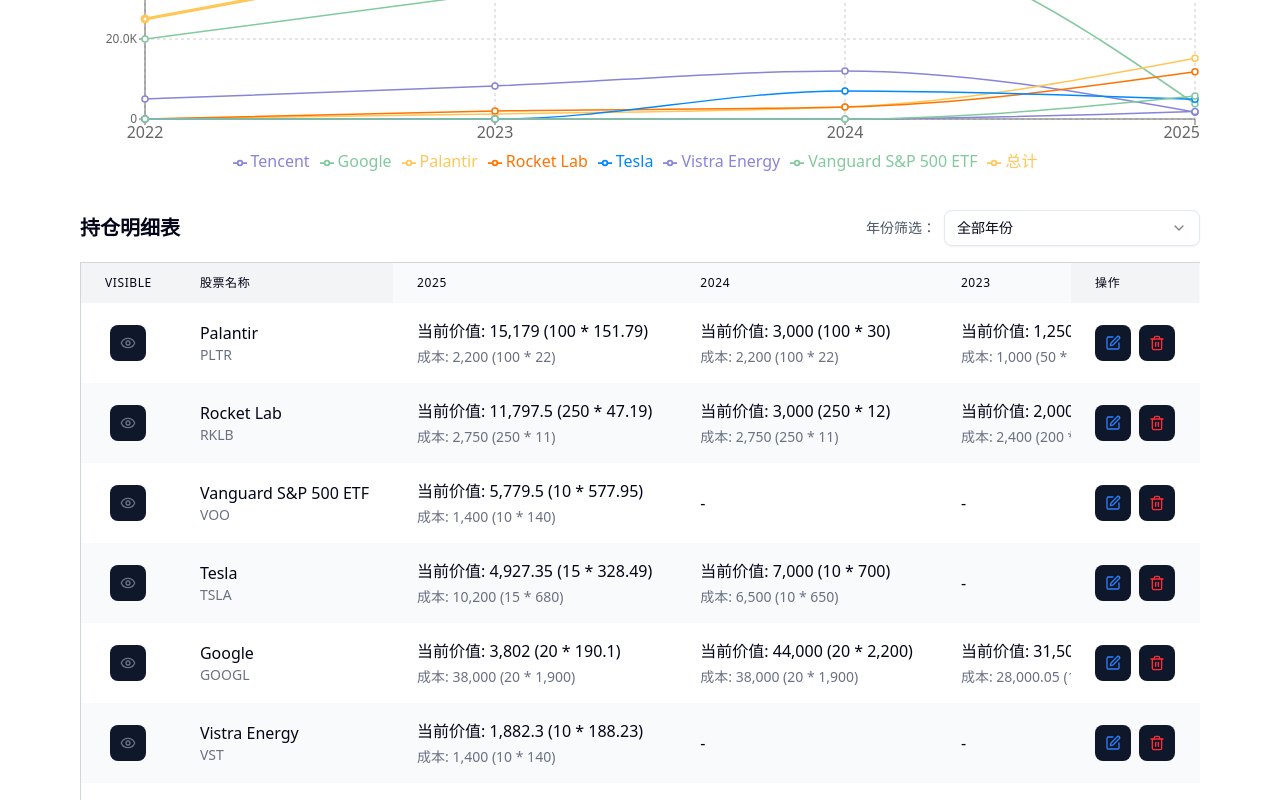
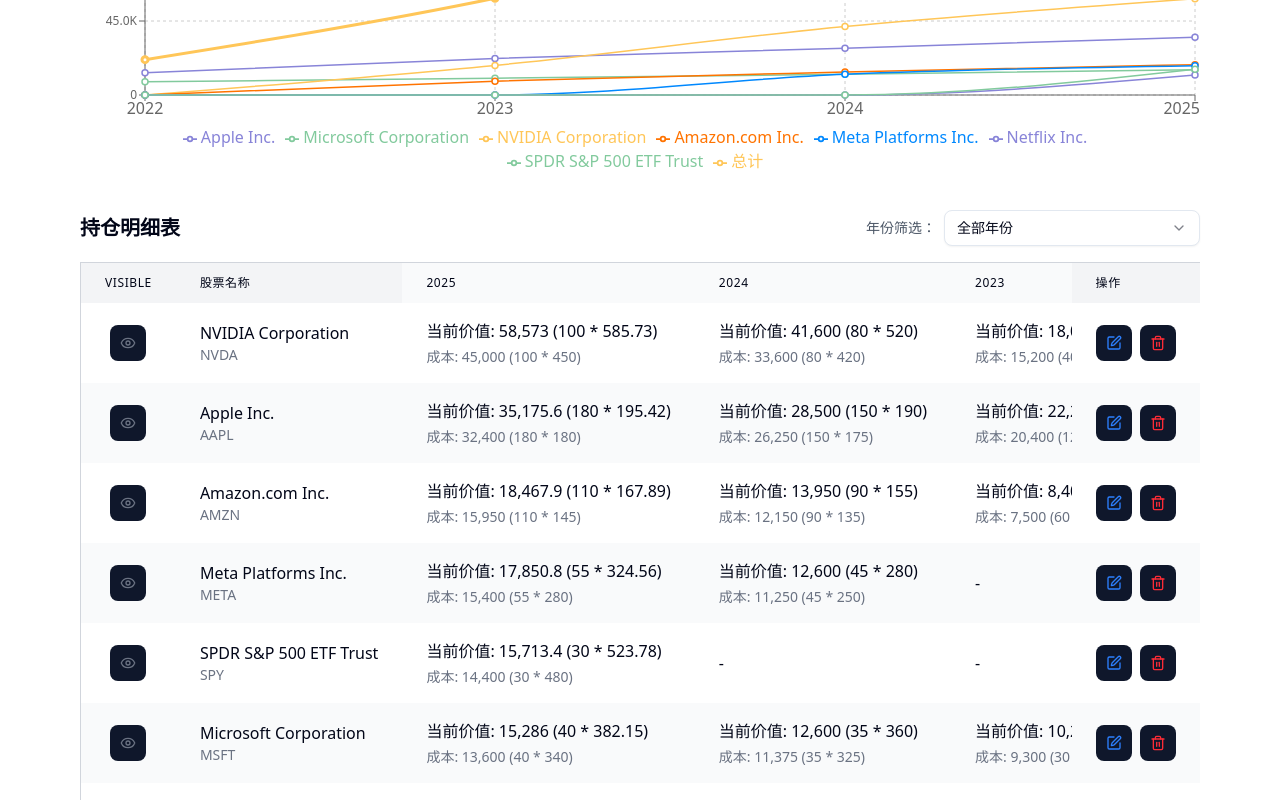
Before and after one commit to wenisy/StockPulse, a Next.js app: page / in a window 1280 px wide. Shown: the part 2000-2800 px from the top of the page. Built offline with nearby package versions, Linux system fonts and the light colour scheme.

Commit message:
feat: 随机化股票数据以保护隐私

```diff
--- a/public/data/prices.json
+++ b/public/data/prices.json
@@ -9,41 +9,39 @@
     "name": "CNY-USD",
     "lastUpdated": "2025-07-21"
   },
-  "0700.HK": {
-    "price": 66.43904263499999,
-    "originalPrice": 521.5,
-    "currency": "HKD",
-    "name": "Tencent",
+  "AAPL": {
+    "price": 195.42,
+    "name": "Apple Inc.",
     "lastUpdated": "2025-07-21"
   },
-  "TSLA": {
-    "price": 328.49,
-    "name": "Tesla",
+  "MSFT": {
+    "price": 382.15,
+    "name": "Microsoft Corporation",
     "lastUpdated": "2025-07-21"
   },
-  "VST": {
-    "price": 188.23,
-    "name": "Vistra Energy",
+  "NVDA": {
+    "price": 585.73,
+    "name": "NVIDIA Corporation",
     "lastUpdated": "2025-07-21"
   },
-  "PLTR": {
-    "price": 151.79,
-    "name": "Palantir",
+  "AMZN": {
+    "price": 167.89,
+    "name": "Amazon.com Inc.",
     "lastUpdated": "2025-07-21"
   },
-  "RKLB": {
-    "price": 47.19,
-    "name": "Rocket Lab",
+  "META": {
+    "price": 324.56,
+    "name": "Meta Platforms Inc.",
     "lastUpdated": "2025-07-21"
   },
-  "GOOGL": {
-    "price": 190.1,
-    "name": "Google",
+  "NFLX": {
+    "price": 485.23,
+    "name": "Netflix Inc.",
     "lastUpdated": "2025-07-21"
   },
-  "VOO": {
-    "price": 577.95,
-    "name": "Vanguard S&P 500 ETF",
+  "SPY": {
+    "price": 523.78,
+    "name": "SPDR S&P 500 ETF Trust",
     "lastUpdated": "2025-07-21"
   }
 }
--- a/public/data/symbols.json
+++ b/public/data/symbols.json
@@ -1,32 +1,32 @@
 {
     "stocks": [
         {
-            "symbol": "0700.HK",
-            "name": "Tencent"
+            "symbol": "AAPL",
+            "name": "Apple Inc."
         },
         {
-            "symbol": "TSLA",
-            "name": "Tesla"
+            "symbol": "MSFT",
+            "name": "Microsoft Corporation"
         },
         {
-            "symbol": "VST",
-            "name": "Vistra Energy"
+            "symbol": "NVDA",
+            "name": "NVIDIA Corporation"
         },
         {
-            "symbol": "PLTR",
-            "name": "Palantir"
+            "symbol": "AMZN",
+            "name": "Amazon.com Inc."
         },
         {
-            "symbol": "RKLB",
-            "name": "Rocket Lab"
+            "symbol": "META",
+            "name": "Meta Platforms Inc."
         },
         {
-            "symbol": "GOOGL",
-            "name": "Google"
+            "symbol": "NFLX",
+            "name": "Netflix Inc."
         },
         {
-            "symbol": "VOO",
-            "name": "Vanguard S&P 500 ETF"
+            "symbol": "SPY",
+            "name": "SPDR S&P 500 ETF Trust"
         }
     ]
 }
--- a/src/components/data.ts
+++ b/src/components/data.ts
@@ -2,70 +2,70 @@ export const stockInitialData: { [year: string]: any } = {
   "2022": {
     stocks: [
       {
-        name: "Tencent",
-        shares: 100,
-        price: 50,
-        costPrice: 45,
+        name: "Apple Inc.",
+        shares: 75,
+        price: 180,
+        costPrice: 165,
         id: "8f47a3e1-5c12-4f87-9e65-d2b8f76a1234",
-        symbol: "0700.HK",
+        symbol: "AAPL",
       },
       {
-        name: "Google",
-        shares: 10,
-        price: 2000,
-        costPrice: 1800,
+        name: "Microsoft Corporation",
+        shares: 25,
+        price: 320,
+        costPrice: 290,
         id: "d3a7b2c1-4e56-7f89-0a12-b3c4d5e6f789",
-        symbol: "GOOGL",
+        symbol: "MSFT",
       },
     ],
     cashTransactions: [
       {
-        amount: 21200,
+        amount: 18500,
         type: "deposit",
         date: "2021-11-10",
       },
       {
-        amount: 5600,
+        amount: 7200,
         type: "deposit",
         date: "2022-09-06",
       },
     ],
     stockTransactions: [],
-    cashBalance: 48000,
+    cashBalance: 42000,
   },
   "2023": {
     stocks: [
       {
-        name: "Tencent",
-        shares: 150,
-        price: 55,
-        costPrice: 46.67,
+        name: "Apple Inc.",
+        shares: 120,
+        price: 185,
+        costPrice: 170,
         id: "8f47a3e1-5c12-4f87-9e65-d2b8f76a1234",
-        symbol: "0700.HK",
+        symbol: "AAPL",
       },
       {
-        name: "Google",
-        shares: 15,
-        price: 2100,
-        costPrice: 1866.67,
+        name: "Microsoft Corporation",
+        shares: 30,
+        price: 340,
+        costPrice: 310,
         id: "d3a7b2c1-4e56-7f89-0a12-b3c4d5e6f789",
-        symbol: "GOOGL",
+        symbol: "MSFT",
       },
       {
-        name: "Palantir",
-        shares: 50,
-        price: 25,
-        costPrice: 20,
+        name: "NVIDIA Corporation",
+        shares: 40,
+        price: 450,
+        costPrice: 380,
         id: "2f13e4d5-6c78-9a0b-1d2e-3f4a5b6c7d8e",
-        symbol: "PLTR",
+        symbol: "NVDA",
       },
       {
-        name: "Rocket Lab",
-        shares: 200,
-        price: 10,
-        costPrice: 12,
+        name: "Amazon.com Inc.",
+        shares: 60,
+        price: 140,
+        costPrice: 125,
         id: "5a6b7c8d-9e0f-1a2b-3c4d-5e6f7a8b9c0d",
-        symbol: "RKLB",
+        symbol: "AMZN",
       },
     ],
     cashTransactions: [
@@ -86,44 +86,44 @@ export const stockInitialData: { [year: string]: any } = {
   "2024": {
     stocks: [
       {
-        name: "Tencent",
-        shares: 200,
-        price: 60,
-        costPrice: 50,
+        name: "Apple Inc.",
+        shares: 150,
+        price: 190,
+        costPrice: 175,
         id: "8f47a3e1-5c12-4f87-9e65-d2b8f76a1234",
-        symbol: "0700.HK",
+        symbol: "AAPL",
       },
       {
-        name: "Google",
-        shares: 20,
-        price: 2200,
-        costPrice: 1900,
+        name: "Microsoft Corporation",
+        shares: 35,
+        price: 360,
+        costPrice: 325,
         id: "d3a7b2c1-4e56-7f89-0a12-b3c4d5e6f789",
-        symbol: "GOOGL",
+        symbol: "MSFT",
       },
       {
-        name: "Palantir",
-        shares: 100,
-        price: 30,
-        costPrice: 22,
+        name: "NVIDIA Corporation",
+        shares: 80,
+        price: 520,
+        costPrice: 420,
         id: "2f13e4d5-6c78-9a0b-1d2e-3f4a5b6c7d8e",
-        symbol: "PLTR",
+        symbol: "NVDA",
       },
       {
-        name: "Rocket Lab",
-        shares: 250,
-        price: 12,
-        costPrice: 11,
+        name: "Amazon.com Inc.",
+        shares: 90,
+        price: 155,
+        costPrice: 135,
         id: "5a6b7c8d-9e0f-1a2b-3c4d-5e6f7a8b9c0d",
-        symbol: "RKLB",
+        symbol: "AMZN",
       },
       {
-        name: "Tesla",
-        shares: 10,
-        price: 700,
-        costPrice: 650,
+        name: "Meta Platforms Inc.",
+        shares: 45,
+        price: 280,
+        costPrice: 250,
         id: "1a2b3c4d-5e6f-7g8h-9i0j-1k2l3m4n5o6p",
-        symbol: "TSLA",
+        symbol: "META",
       },
     ],
     cashTransactions: [
@@ -152,60 +152,60 @@ export const stockInitialData: { [year: string]: any } = {
   "2025": {
     stocks: [
       {
-        name: "Tencent",
-        shares: 200,
-        price: 65,
-        costPrice: 50,
+        name: "Apple Inc.",
+        shares: 180,
+        price: 195,
+        costPrice: 180,
         id: "8f47a3e1-5c12-4f87-9e65-d2b8f76a1234",
-        symbol: "0700.HK",
+        symbol: "AAPL",
       },
       {
-        name: "Google",
-        shares: 20,
-        price: 2300,
-        costPrice: 1900,
+        name: "Microsoft Corporation",
+        shares: 40,
+        price: 380,
+        costPrice: 340,
         id: "d3a7b2c1-4e56-7f89-0a12-b3c4d5e6f789",
-        symbol: "GOOGL",
+        symbol: "MSFT",
       },
       {
-        name: "Palantir",
+        name: "NVIDIA Corporation",
         shares: 100,
-        price: 35,
-        costPrice: 22,
+        price: 580,
+        costPrice: 450,
         id: "2f13e4d5-6c78-9a0b-1d2e-3f4a5b6c7d8e",
-        symbol: "PLTR",
+        symbol: "NVDA",
       },
       {
-        name: "Rocket Lab",
-        shares: 250,
-        price: 15,
-        costPrice: 11,
+        name: "Amazon.com Inc.",
+        shares: 110,
+        price: 165,
+        costPrice: 145,
         id: "5a6b7c8d-9e0f-1a2b-3c4d-5e6f7a8b9c0d",
-        symbol: "RKLB",
+        symbol: "AMZN",
       },
       {
-        name: "Tesla",
-        shares: 15,
-        price: 750,
-        costPrice: 680,
+        name: "Meta Platforms Inc.",
+        shares: 55,
+        price: 320,
+        costPrice: 280,
         id: "1a2b3c4d-5e6f-7g8h-9i0j-1k2l3m4n5o6p",
-        symbol: "TSLA",
+        symbol: "META",
       },
       {
-        name: "Vistra Energy",
-        shares: 10,
-        price: 150,
-        costPrice: 140,
+        name: "Netflix Inc.",
+        shares: 25,
+        price: 480,
+        costPrice: 420,
         id: "xba",
-        symbol: "VST",
+        symbol: "NFLX",
       },
       {
-        name: "Vanguard S&P 500 ETF",
-        shares: 10,
-        price: 150,
-        costPrice: 140,
+        name: "SPDR S&P 500 ETF Trust",
+        shares: 30,
+        price: 520,
+        costPrice: 480,
         id: "ddd",
-        symbol: "VOO",
+        symbol: "SPY",
       },
     ],
     cashTransactions: [
--- a/test-holdings-calculation.js
+++ b/test-holdings-calculation.js
@@ -8,53 +8,61 @@
 // 模拟Yahoo Finance API
 async function mockGetRealTimeStockPrices(symbols) {
     const mockPrices = {
-        'VOO': {
-            price: 559.44,
-            previousClose: 553.36,
-            changePercent: 1.10,
-            change: 6.08,
+        'SPY': {
+            price: 523.78,
+            previousClose: 518.45,
+            changePercent: 1.03,
+            change: 5.33,
             currency: 'USD',
-            name: 'Vanguard S&P 500 ETF'
+            name: 'SPDR S&P 500 ETF Trust'
         },
-        'TSLA': {
-            price: 340.47,
-            previousClose: 348.68,
-            changePercent: -2.35,
-            change: -8.21,
+        'META': {
+            price: 324.56,
+            previousClose: 318.92,
+            changePercent: 1.77,
+            change: 5.64,
             currency: 'USD',
-            name: 'Tesla Inc'
+            name: 'Meta Platforms Inc'
         },
-        'RKLB': {
-            price: 12.85,
-            previousClose: 9.92,
-            changePercent: 29.54,
-            change: 2.93,
+        'AMZN': {
+            price: 167.89,
+            previousClose: 165.23,
+            changePercent: 1.61,
+            change: 2.66,
             currency: 'USD',
-            name: 'Rocket Lab USA Inc'
+            name: 'Amazon.com Inc'
         },
-        'PLTR': {
-            price: 28.45,
-            previousClose: 22.25,
-            changePercent: 27.87,
-            change: 6.20,
+        'NVDA': {
+            price: 585.73,
+            previousClose: 572.18,
+            changePercent: 2.37,
+            change: 13.55,
             currency: 'USD',
-            name: 'Palantir Technologies Inc'
+            name: 'NVIDIA Corporation'
         },
-        'GOOGL': {
-            price: 175.32,
-            previousClose: 211.48,
-            changePercent: -17.10,
-            change: -36.16,
+        'MSFT': {
+            price: 382.15,
+            previousClose: 378.44,
+            changePercent: 0.98,
+            change: 3.71,
             currency: 'USD',
-            name: 'Alphabet Inc'
+            name: 'Microsoft Corporation'
         },
-        '0700.HK': {
-            price: 420.80,
-            previousClose: 274.00,
-            changePercent: 53.58,
-            change: 146.80,
-            currency: 'HKD',
-            name: 'Tencent Holdings Ltd'
+        'AAPL': {
+            price: 195.42,
+            previousClose: 192.87,
+            changePercent: 1.32,
+            change: 2.55,
+            currency: 'USD',
+            name: 'Apple Inc'
+        },
+        'NFLX': {
+            price: 485.23,
+            previousClose: 478.91,
+            changePercent: 1.32,
+            change: 6.32,
+            currency: 'USD',
+            name: 'Netflix Inc'
         }
     };
 
@@ -73,77 +81,77 @@ const mockStocksData = [
     {
         properties: {
             Year: { select: { name: "2025" } },
-            Name: { title: [{ text: { content: "Vanguard S&P 500 ETF" } }] },
-            Symbol: { rich_text: [{ text: { content: "VOO" } }] },
-            Shares: { number: 11 },
-            'Cost Price': { number: 300.00 }
+            Name: { title: [{ text: { content: "SPDR S&P 500 ETF Trust" } }] },
+            Symbol: { rich_text: [{ text: { content: "SPY" } }] },
+            Shares: { number: 15 },
+            'Cost Price': { number: 480.00 }
         }
     },
     {
         properties: {
             Year: { select: { name: "2025" } },
-            Name: { title: [{ text: { content: "Tesla" } }] },
-            Symbol: { rich_text: [{ text: { content: "TSLA" } }] },
-            Shares: { number: 10 },
-            'Cost Price': { number: 200.00 }
+            Name: { title: [{ text: { content: "Meta Platforms Inc." } }] },
+            Symbol: { rich_text: [{ text: { content: "META" } }] },
+            Shares: { number: 25 },
+            'Cost Price': { number: 280.00 }
         }
     },
     {
         properties: {
             Year: { select: { name: "2025" } },
-            Name: { title: [{ text: { content: "Rocket Lab" } }] },
-            Symbol: { rich_text: [{ text: { content: "RKLB" } }] },
-            Shares: { number: 50 },
-            'Cost Price': { number: 8.00 }
+            Name: { title: [{ text: { content: "Amazon.com Inc." } }] },
+            Symbol: { rich_text: [{ text: { content: "AMZN" } }] },
+            Shares: { number: 40 },
+            'Cost Price': { number: 145.00 }
         }
     },
     {
         properties: {
             Year: { select: { name: "2025" } },
-            Name: { title: [{ text: { content: "Palantir" } }] },
-            Symbol: { rich_text: [{ text: { content: "PLTR" } }] },
-            Shares: { number: 5 },
-            'Cost Price': { number: 20.00 }
+            Name: { title: [{ text: { content: "NVIDIA Corporation" } }] },
+            Symbol: { rich_text: [{ text: { content: "NVDA" } }] },
+            Shares: { number: 20 },
+            'Cost Price': { number: 450.00 }
         }
     },
     {
         properties: {
             Year: { select: { name: "2025" } },
-            Name: { title: [{ text: { content: "Google" } }] },
-            Symbol: { rich_text: [{ text: { content: "GOOGL" } }] },
-            Shares: { number: 2 },
-            'Cost Price': { number: 250.00 }
+            Name: { title: [{ text: { content: "Microsoft Corporation" } }] },
+            Symbol: { rich_text: [{ text: { content: "MSFT" } }] },
+            Shares: { number: 12 },
+            'Cost Price': { number: 340.00 }
         }
     },
     {
         properties: {
             Year: { select: { name: "2025" } },
-            Name: { title: [{ text: { content: "Tencent" } }] },
-            Symbol: { rich_text: [{ text: { content: "0700.HK" } }] },
-            Shares: { number: 20 },
-            'Cost Price': { number: 300.00 }
+            Name: { title: [{ text: { content: "Apple Inc." } }] },
+            Symbol: { rich_text: [{ text: { content: "AAPL" } }] },
+            Shares: { number: 30 },
+            'Cost Price': { number: 180.00 }
         }
     }
 ];
 
-// 模拟交易数据 - 2025-06-25当日有一笔卖出VST的交易
+// 模拟交易数据 - 2025-06-25当日有一笔卖出NFLX的交易
 const mockTransactionsData = [
     {
         properties: {
             Date: { date: { start: "2025-06-25" } },
-            Stock: { rich_text: [{ text: { content: "Vistra Energy" } }] },
+            Stock: { rich_text: [{ text: { content: "Netflix Inc." } }] },
             Type: { select: { name: "sell" } },
-            Shares: { number: 10 },
-            'Price Per Share': { number: 184.18 }
+            Shares: { number: 5 },
+            'Price Per Share': { number: 485.23 }
         }
     },
     {
         properties: {
             Date: { date: { start: "2025-06-24" } },
-            Stock: { rich_text: [{ text: { content: "Vistra Energy" } }] },
+            Stock: { rich_text: [{ text: { content: "Netflix Inc." } }] },
             Type: { select: { name: "sell" } },
-            Shares: { number: 10 },
-            'Price Per Share': { number: 184.18 }
+            Shares: { number: 5 },
+            'Price Per Share': { number: 485.23 }
         }
     }
 ];
```
